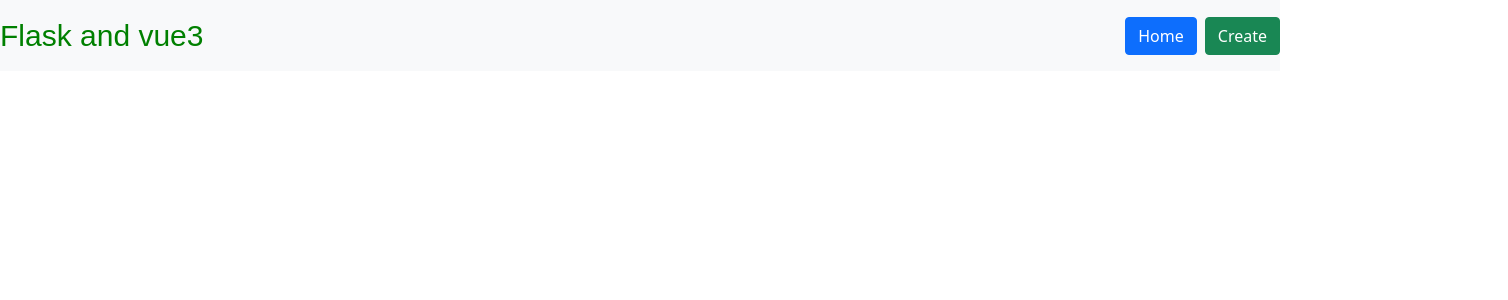
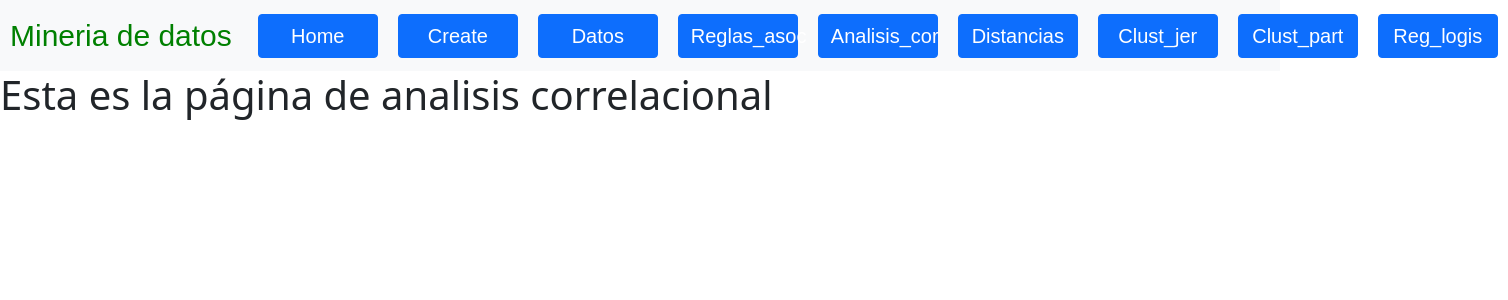
Before and after one commit to omarmartin/proyecto-mineria-de-datos, a Vue app in the folder frontend/: page /Analisis_correlacional in a window 1280 px wide. Shown: the top 300 px of the page, 1508 px wide, since content can reach past the window. Built offline with nearby package versions, Linux system fonts and the light colour scheme.

Commit message:
Creados los componentes (vistas) faltantes, añadidos a la nav bar y a rotues

```diff
--- /dev/null
+++ b/frontend/src/components/Analisis_correlacional.vue
@@ -0,0 +1,13 @@
+<template>
+  <h1>Esta es la página de analisis correlacional</h1>
+</template>
+
+<script>
+export default {
+
+}
+</script>
+
+<style>
+
+</style>
--- /dev/null
+++ b/frontend/src/components/Clust_jerarquico.vue
@@ -0,0 +1,13 @@
+<template>
+  <h1>Esta es la página de clustering jerarquico</h1>
+</template>
+
+<script>
+export default {
+
+}
+</script>
+
+<style>
+
+</style>
--- /dev/null
+++ b/frontend/src/components/Clust_particional.vue
@@ -0,0 +1,13 @@
+<template>
+  <h1>Esta es la página de clustering particional</h1>
+</template>
+
+<script>
+export default {
+
+}
+</script>
+
+<style>
+
+</style>
--- /dev/null
+++ b/frontend/src/components/Datos.vue
@@ -0,0 +1,13 @@
+<template>
+  <h1>Esta es la página de los datos</h1>
+</template>
+
+<script>
+export default {
+
+}
+</script>
+
+<style>
+
+</style>
--- /dev/null
+++ b/frontend/src/components/Distancias.vue
@@ -0,0 +1,13 @@
+<template>
+  <h1>Esta es la página de las distancias</h1>
+</template>
+
+<script>
+export default {
+
+}
+</script>
+
+<style>
+
+</style>
--- a/frontend/src/components/Navbar.vue
+++ b/frontend/src/components/Navbar.vue
@@ -1,14 +1,35 @@
 <template>
    <nav class="navbar navbar-expand-lg bg-light">
-    <router-link class="navbar-brand text-style" to="/"> Flask and vue3 </router-link>
+    <router-link class="navbar-brand text-style" to="/"> Mineria de datos </router-link>
 
   <div class="collapse navbar-collapse" id="navbarNav">
     <ul class="navbar-nav ms-auto">
-      <li class="nav-item mx-2">
+      <li class="nav-item">
         <router-link class="btn btn-primary" to="/">Home</router-link>
       </li>
       <li class="nav-item">
-        <router-link class="btn btn-success" to="/create">Create</router-link>
+        <router-link class="btn btn-primary" to="/create">Create</router-link>
+      </li>
+      <li class="nav-item">
+        <router-link class="btn btn-primary" to="/datos">Datos</router-link>
+      </li>
+      <li class="nav-item">
+        <router-link class="btn btn-primary" to="/reglas_asociacion">Reglas_asoc</router-link>
+      </li>
+      <li class="nav-item">
+        <router-link class="btn btn-primary" to="/analisis_correlacional">Analisis_cor</router-link>
+      </li>
+      <li class="nav-item">
+        <router-link class="btn btn-primary" to="/distancias">Distancias</router-link>
+      </li>
+      <li class="nav-item">
+        <router-link class="btn btn-primary" to="/clustering_jerarquico">Clust_jer</router-link>
+      </li>
+      <li class="nav-item">
+        <router-link class="btn btn-primary" to="/clustering_particional">Clust_part</router-link>
+      </li>
+      <li class="nav-item">
+        <router-link class="btn btn-primary" to="/regresion_logistica">Reg_logis</router-link>
       </li>
     </ul>
   </div>
@@ -23,9 +44,17 @@ export default {
 </script>
 
 <style>
+.btn{
+  width: 120px;
+  font-size: 20px !important;
+  font-family: fantasy !important;
+  margin-left: 10px;
+  margin-right: 10px;
+}
 .text-style{
     font-size: 30px !important;
     color:green !important;
     font-family: fantasy !important;
+    margin-left: 10px;
     }
 </style>
--- /dev/null
+++ b/frontend/src/components/Reglas_de_asociacion.vue
@@ -0,0 +1,13 @@
+<template>
+  <h1>Esta es la página de las reglas de asociacion</h1>
+</template>
+
+<script>
+export default {
+
+}
+</script>
+
+<style>
+
+</style>
--- /dev/null
+++ b/frontend/src/components/Regresion_logistica.vue
@@ -0,0 +1,13 @@
+<template>
+  <h1>Esta es la página de la regresion logistica</h1>
+</template>
+
+<script>
+export default {
+
+}
+</script>
+
+<style>
+
+</style>
--- a/frontend/src/routers.js
+++ b/frontend/src/routers.js
@@ -1,6 +1,13 @@
 import {createRouter, createWebHistory} from 'vue-router'
 import Home from './components/Home'
 import Create from './components/Create'
+import Analisis_correlacional from './components/Analisis_correlacional'
+import Clust_jerarquico from './components/Clust_jerarquico'
+import Clust_particional from './components/Clust_particional'
+import Datos from './components/Datos'
+import Distancias from './components/Distancias'
+import Reglas_de_asociacion from './components/Reglas_de_asociacion'
+import Regresion_logistica from './components/Regresion_logistica'
 
 const routes = [
     {
@@ -12,7 +19,43 @@ const routes = [
         path: '/Create',
         name: 'create',
         component:Create
+    },
+    {
+        path: '/Datos',
+        name: 'datos',
+        component:Datos
+    },
+    {
+        path: '/Reglas_asociacion',
+        name: 'reglas',
+        component:Reglas_de_asociacion
+    },
+    {
+        path: '/Analisis_correlacional',
+        name: 'analisis',
+        component:Analisis_correlacional
+    },
+    {
+        path: '/Distancias',
+        name: 'distancias',
+        component:Distancias
+    },
+    {
+        path: '/Clustering_jerarquico',
+        name: 'clust_jerarquico',
+        component:Clust_jerarquico
+    },
+    {
+        path: '/Clustering_particional',
+        name: 'clust_part',
+        component:Clust_particional
+    },
+    {
+        path: '/Regresion_logistica',
+        name: 'regresion',
+        component:Regresion_logistica
     }
+
 ]
 
 const router = createRouter({
```
